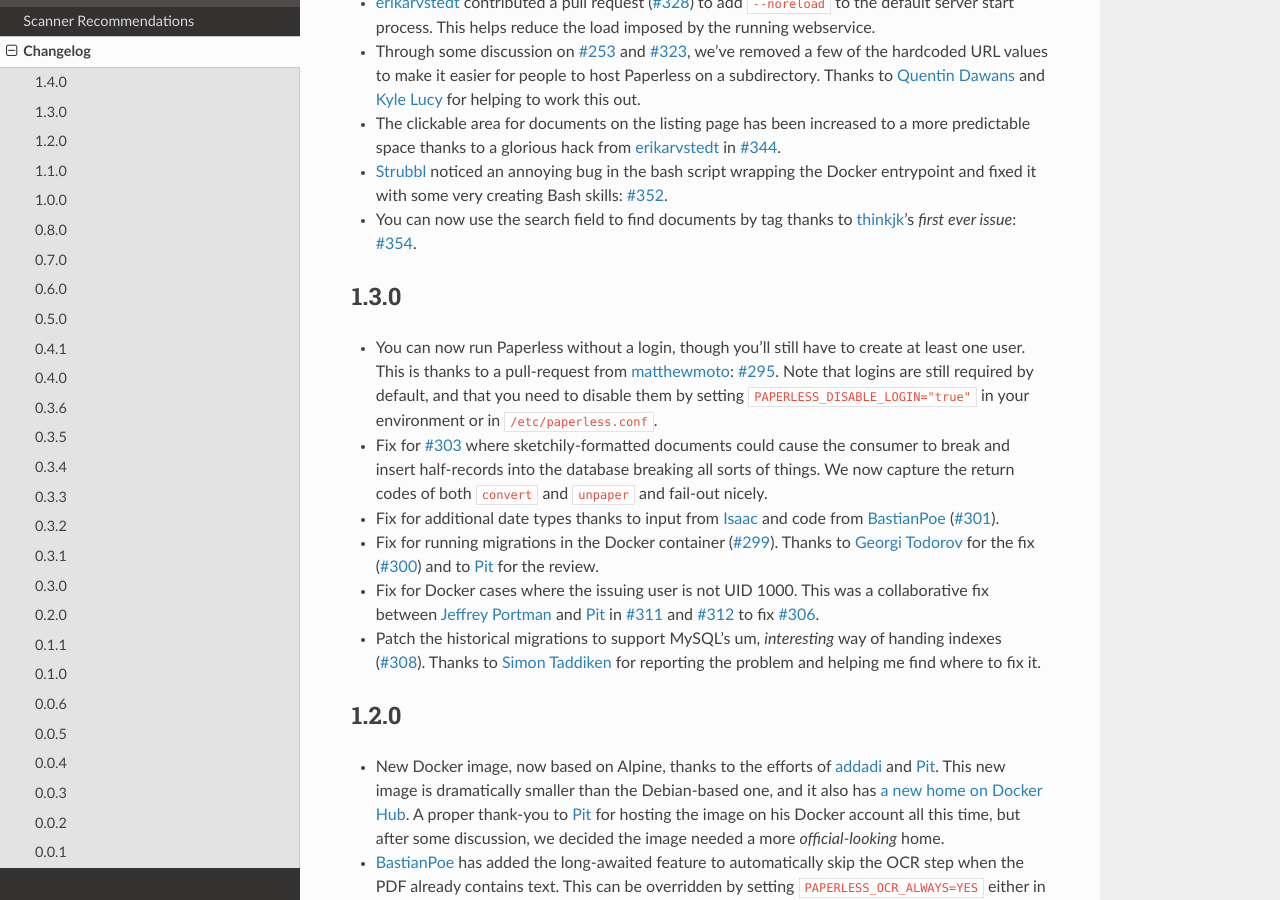
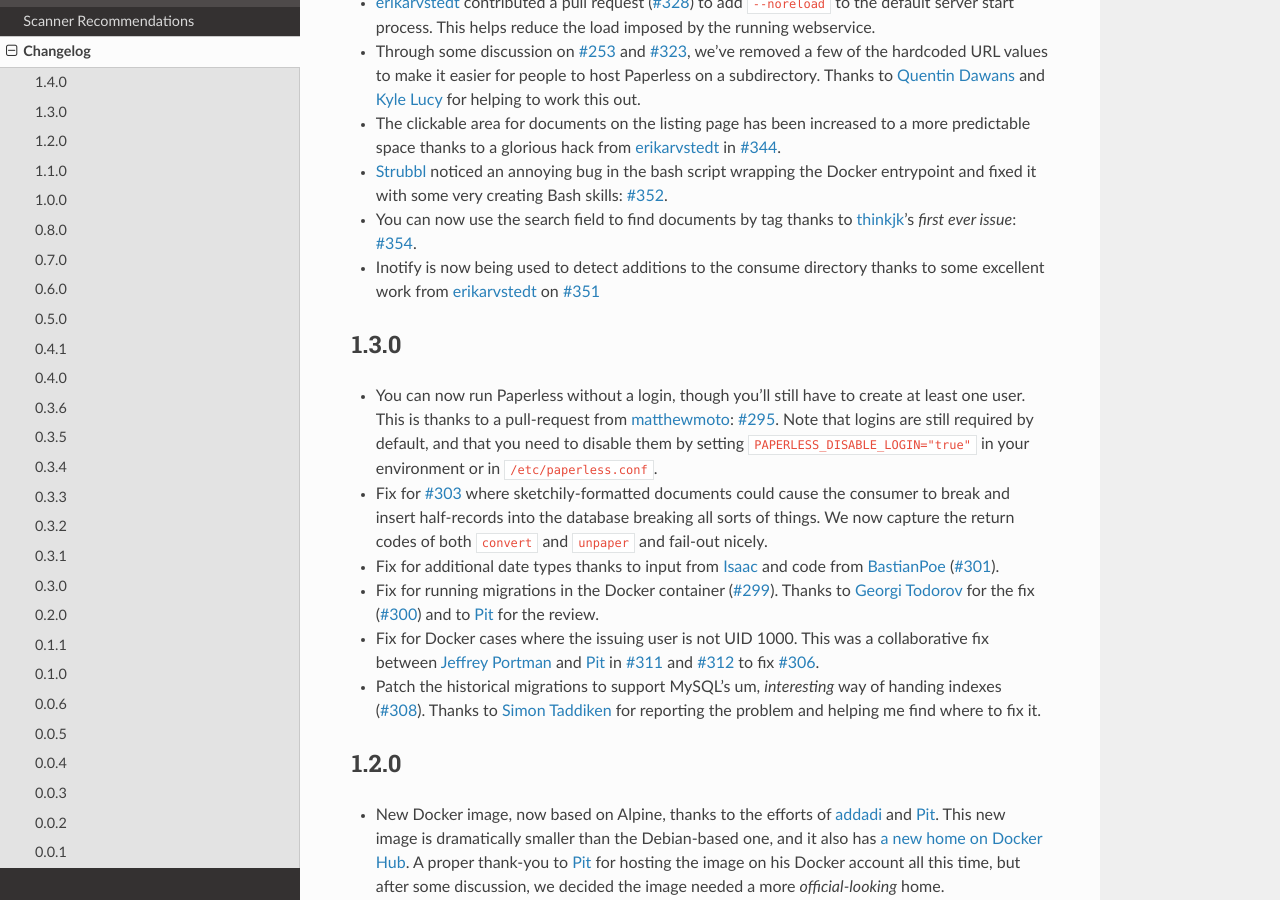
Before and after one commit to repoRangee/Large-scale, a Sphinx documentation site: the page built from docs/changelog.rst, in a window 1280 px wide and 900 px high, scrolled down 518 px. Built offline with Sphinx 7.4.7 and the Read the Docs theme 2.0.0, drawn with Linux system fonts in a browser that asks for light colours; formulas are drawn with MathJax 3.

Commit message:
Add note about inotify

```diff
--- a/docs/changelog.rst
+++ b/docs/changelog.rst
@@ -33,6 +33,8 @@ Changelog
   entrypoint and fixed it with some very creating Bash skills: `#352`_.
 * You can now use the search field to find documents by tag thanks to
   `thinkjk`_'s *first ever issue*: `#354`_.
+* Inotify is now being used to detect additions to the consume directory thanks
+  to some excellent work from `erikarvstedt`_ on `#351`_
 
 1.3.0
 =====
@@ -462,6 +464,7 @@ Changelog
 .. _#253: https://github.com/danielquinn/paperless/issues/253
 .. _#323: https://github.com/danielquinn/paperless/issues/323
 .. _#344: https://github.com/danielquinn/paperless/pull/344
+.. _#351: https://github.com/danielquinn/paperless/pull/351
 .. _#352: https://github.com/danielquinn/paperless/pull/352
 .. _#354: https://github.com/danielquinn/paperless/issues/354
 
```
